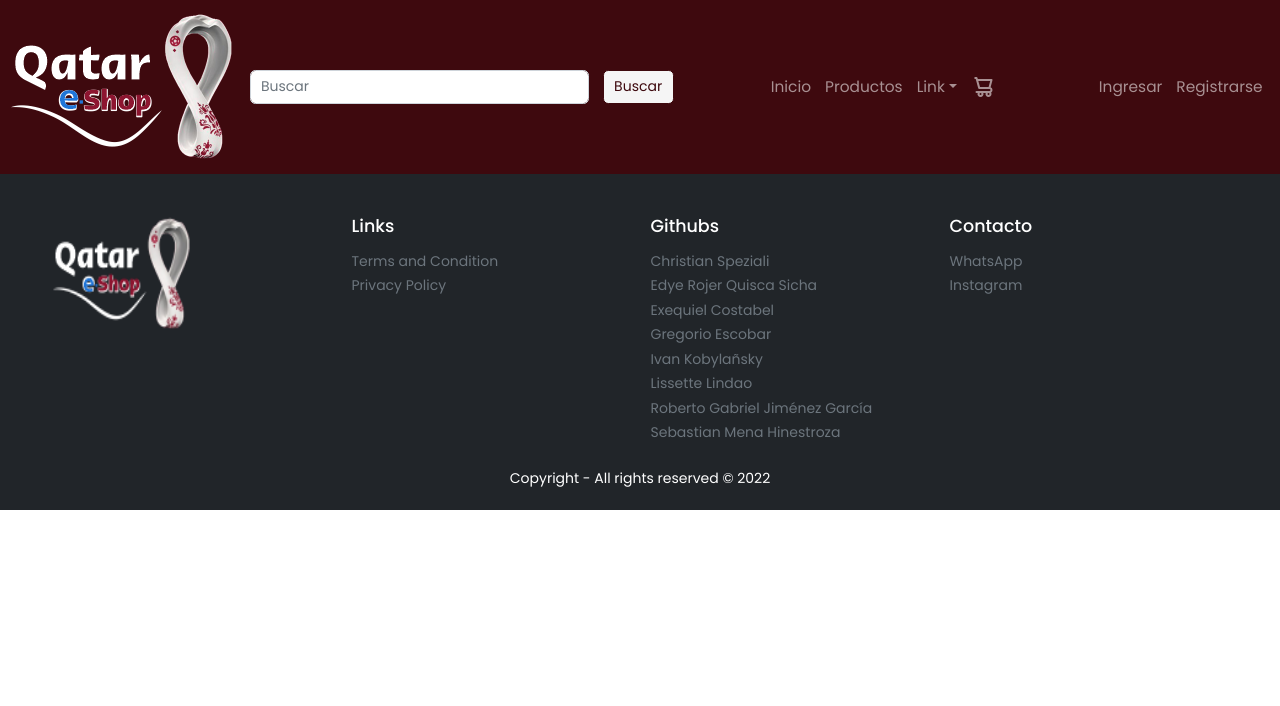
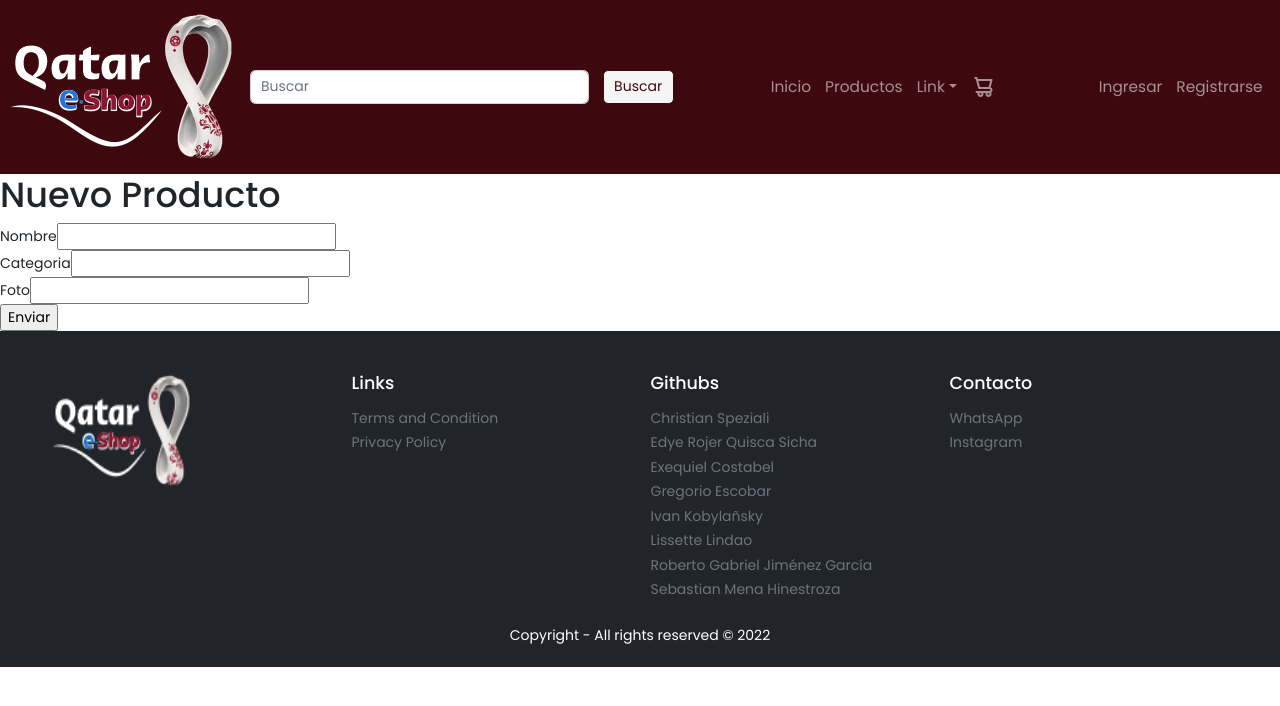
Before and after one commit to SebastianHinestroza12/eccomercePF, a React (Create React App) app in the folder client/: page /new in a window 1280 px wide. Shown: the top 706 px of the page. Built offline with nearby package versions, Linux system fonts and the light colour scheme; a web font is replaced by a local one.

Commit message:
creando inputs

```diff
--- a/client/src/App.js
+++ b/client/src/App.js
@@ -5,6 +5,7 @@ import { Route } from "react-router-dom";
 import NavScrollExample from "./components/NavBar/navBar";
 import Footer from "./components/Footer/footer";
 import ProductDetail from "./components/Product/ProductDetail";
+import NewProduct from "./components/NewProduct/NewProduct";
 
 function App() {
   return (
@@ -18,6 +19,9 @@ function App() {
       <Route path={"/detail/:productId"}>
         <ProductDetail />
       </Route>
+      <Route path={"/new"}>
+        <NewProduct />
+      </Route>
       <Route>
         <Footer />
       </Route>
--- a/client/src/components/NewProduct/NewProduct.jsx
+++ b/client/src/components/NewProduct/NewProduct.jsx
@@ -1,10 +1,40 @@
 import React from 'react'
+import { useForm } from 'react-hook-form'
 
 function NewProduct() {
+    const {register, handleSubmit} = useForm()
+
+    const onSubmit = (data) => {
+        console.log(data)
+    }
+
   return (
     <div>
-      <form>
-        <input>Productos</input>
+        <h1>Nuevo Producto</h1>
+      <form onSubmit={handleSubmit(onSubmit)}>
+        <div>
+            <label>Nombre</label>
+            <input type="text" {...register('nombre', {
+                required: true,
+                maxLength: 10,
+                minLength: 5
+            })}/>
+        </div>
+        <div>
+            <label>Categoria</label>
+            <input type="text" {...register('categoria', {
+                required: true,
+                maxLength: 10
+            })}/>
+        </div>
+        <div>
+            <label>Foto</label>
+            <input type="text" {...register('foto', {
+                required: true,
+                maxLength: 10
+            })}/>
+        </div>
+        <input type="submit" value="Enviar" />
       </form>
     </div>
   )
```
